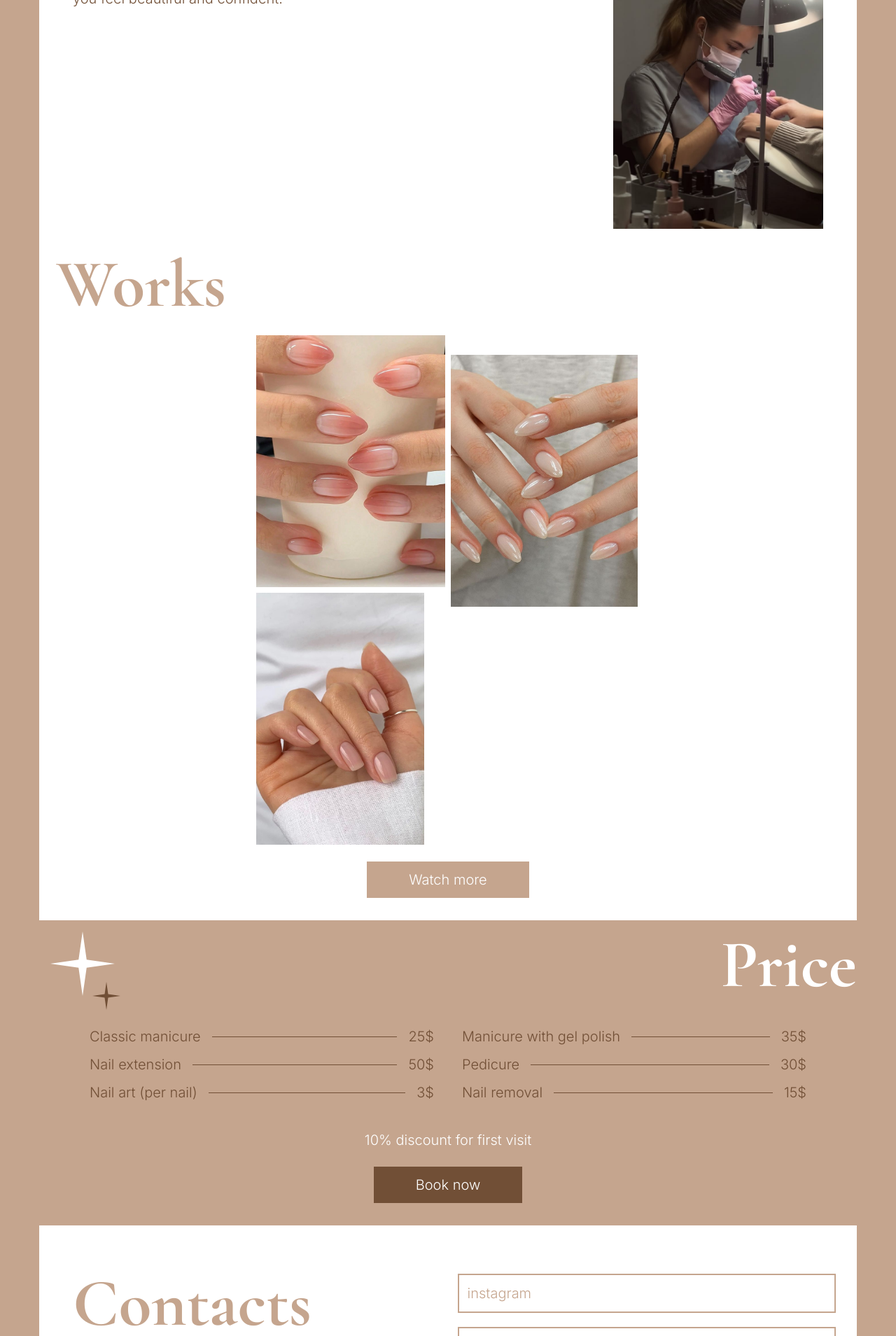
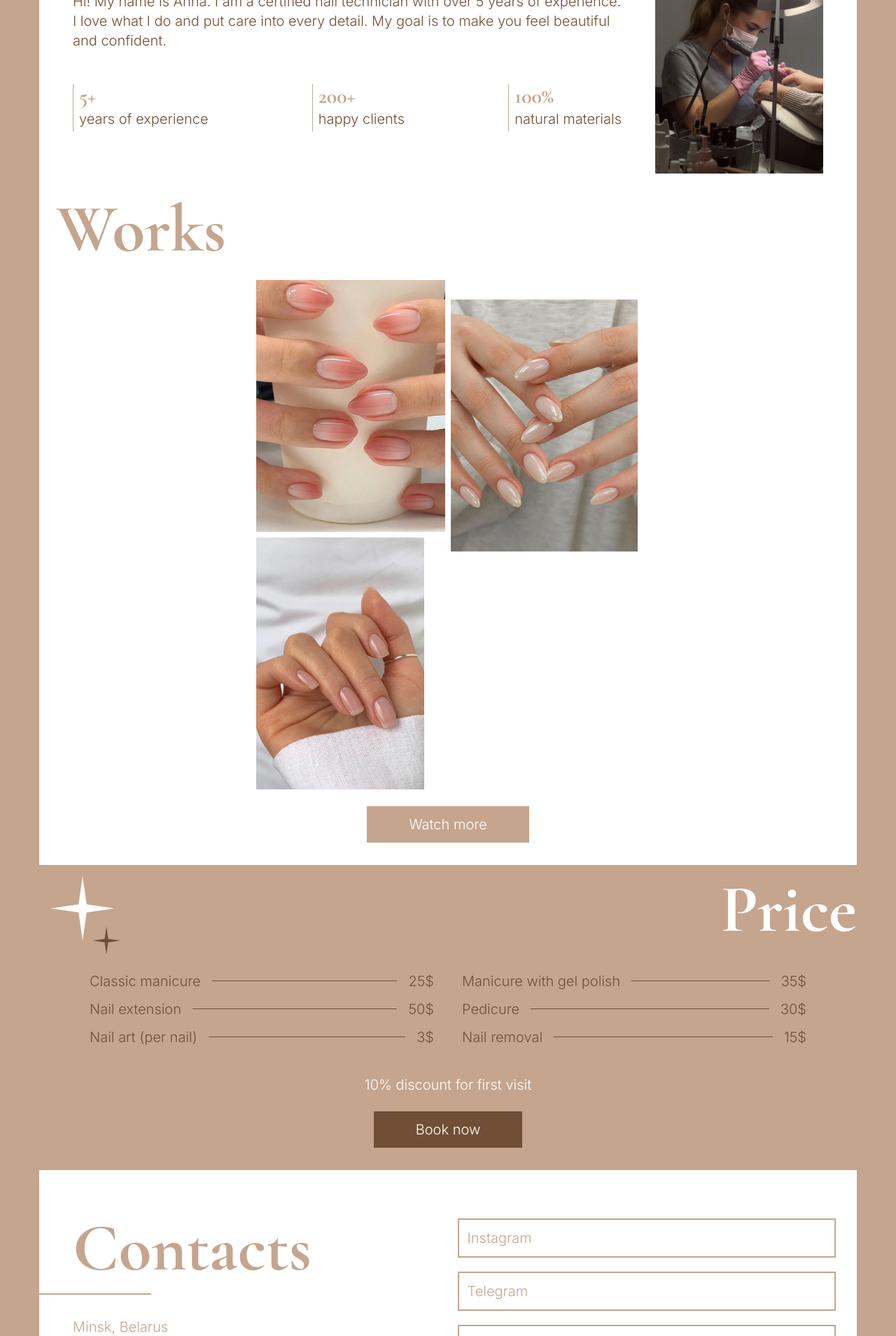
Before and after one commit to iviktorry/katyko-nails-salon, a React (Vite) app: page / in a window 1280 px wide. Shown: the part 760-2669 px from the top of the page at 70% size. Built offline with nearby package versions, Linux system fonts and the light colour scheme.

Commit message:
feat: add achievements block to about section

```diff
--- a/src/components/About.jsx
+++ b/src/components/About.jsx
@@ -9,8 +9,25 @@ export default function About({ about }) {
       </div>
 
       <div className="px-6 lg:px-12 flex flex-col md:flex-row-reverse md:gap-10">
-        <img src={about.photo} className="w-65 sm:w-75 md:w-60 lg:w-75 self-start" alt="" />
-        <p className="pt-8 self-start pr-8 md:p-0">{about.text}</p>
+        <img
+          src={about.photo}
+          className="w-60 sm:w-70 md:w-60 self-start"
+          alt=""
+        />
+        <div className="flex flex-col justify-center gap-4 md:gap-12">
+          <p className="pt-8 self-start pr-8 md:p-0">{about.text}</p>
+
+          <ul className="w-fit flex flex-col sm:flex-row gap-3 sm:w-full lg:max-w-4xl justify-between ">
+            {about.items.map((item) => (
+              <li className="border-l pb-1 px-2 border-stone-400">
+                <p className="text-3xl font-heading font-bold text-stone-400">
+                  {item.title}
+                </p>
+                <p className="">{item.text}</p>
+              </li>
+            ))}
+          </ul>
+        </div>
       </div>
     </section>
   );
--- a/src/components/Main.jsx
+++ b/src/components/Main.jsx
@@ -8,7 +8,7 @@ import Works from "./Works";
 
 export default function Main() {
   return (
-    <main className="h-full px-4 md:px-14 py-4 text-white font-text font-light lg:text-xl">
+    <main className="h-full px-4 md:px-14 py-4 text-white font-text font-light lg:text-xl ">
       <Hero hero={hero} />
       <div className="py-8 bg-white text-stone-600">
         <About about={about} />
--- a/src/data.json
+++ b/src/data.json
@@ -17,7 +17,12 @@
   "about": {
     "heading": "About me",
     "text": "Hi! My name is Anna. I am a certified nail technician with over 5 years of experience. I love what I do and put care into every detail. My goal is to make you feel beautiful and confident.",
-    "photo": "/images/about.jpg"
+    "photo": "/images/about.jpg",
+    "items": [
+      { "id": 1, "title": "5+", "text": "years of experience" },
+      { "id": 2, "title": "200+", "text": "happy clients" },
+      { "id": 3, "title": "100%", "text": "natural materials" }
+    ]
   },
 
   "works": {
@@ -49,10 +54,10 @@
     "items": [
       {
         "id": 1,
-        "source": "instagram",
+        "source": "Instagram",
         "link": "https://www.instagram.com/katyko_nails_minsk?utm_source=ig_web_button_share_sheet&stkn=ZDNlZDc0MzIxNw=="
       },
-      { "id": 2, "source": "telegram", "link": "https://t.me/Katyko_nails" },
+      { "id": 2, "source": "Telegram", "link": "https://t.me/Katyko_nails" },
       { "id": 3, "source": "+375 (29) 186-30-88", "link": "tel:+375291863088" }
     ],
     "city": "Minsk, Belarus",
```
